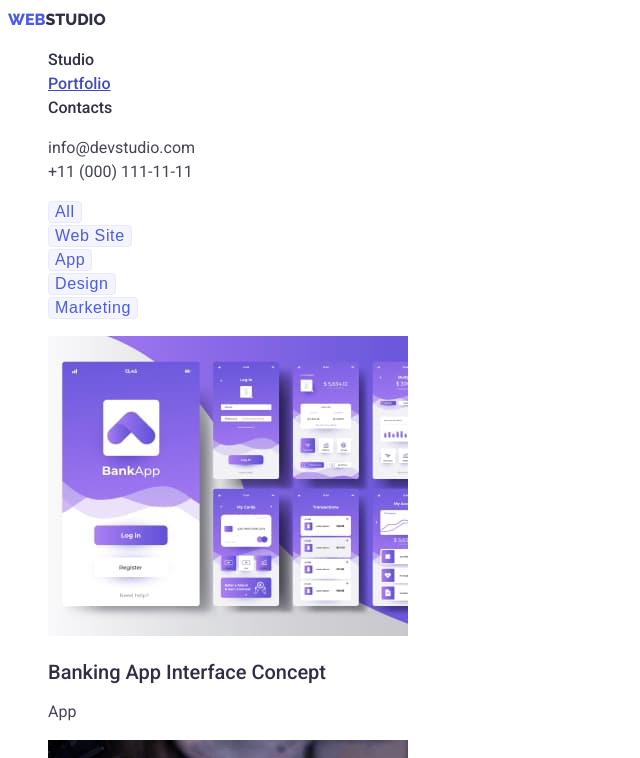
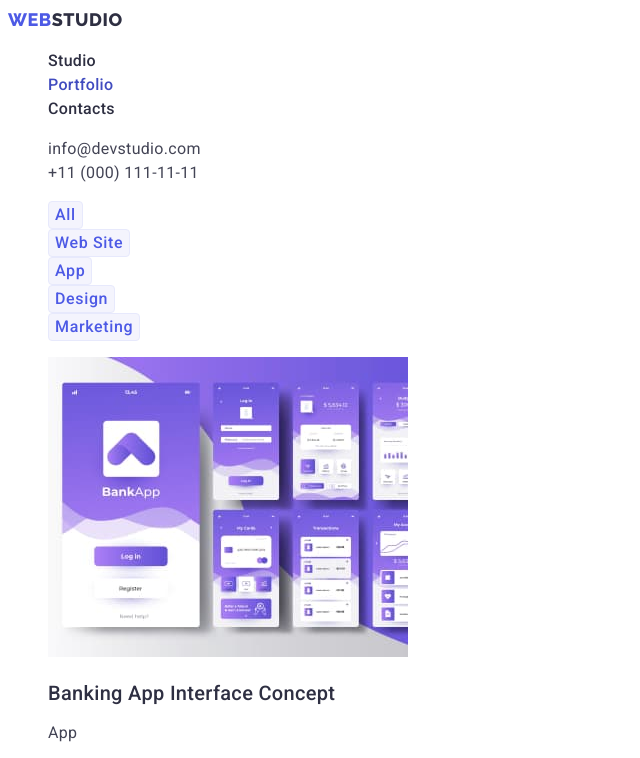
Before and after one commit to VioletaNaboy/goit-markup-hw-02, a plain HTML site: page portfolio.html in a window 1280 px wide. Shown: the top 758 px of the page, without its empty margins (0-640 px from the left). Drawn offline with Linux system fonts and the light colour scheme.

Commit message:
finished hw-02

```diff
--- a/css/styles.css
+++ b/css/styles.css
@@ -1,20 +1,10 @@
 body {
   font-family: Roboto, sans-serif;
+  font-style: normal;
   font-size: 16px;
   line-height: 1.5;
+  letter-spacing: 0.02em;
   color: var(--text-color);
-}
-a {
-  text-decoration: none;
-  color: inherit;
-  font-style: normal;
-}
-button {
-  cursor: pointer;
-}
-
-.list {
-  list-style: none;
 }
 :root {
   --text-color: #434455;
@@ -24,12 +14,32 @@ button {
   --pressed-state-color: #404bbf;
   --borders-color: #e7e9fc;
 }
+.link {
+  text-decoration: none;
+  color: inherit;
+}
+.button {
+  cursor: pointer;
+  border: none;
+  font-family: Roboto, sans-serif;
+  font-style: normal;
+  font-weight: 500;
+  font-size: 16px;
+  line-height: 1.5;
+  letter-spacing: 0.04em;
+}
+.list {
+  list-style: none;
+}
 
 /* Logo styles */
 .logo {
   font-family: Raleway;
+  text-transform: uppercase;
   font-weight: 800;
-  text-transform: uppercase;
+  font-size: 18px;
+  line-height: 1.33;
+  letter-spacing: 0.03em;
   color: var(--prymary-brand-color);
 }
 .dark-logo {
@@ -49,7 +59,9 @@ button {
 }
 .menu-item.activity {
   color: var(--pressed-state-color);
-  text-decoration: underline;
+}
+.contacts-item {
+  font-style: normal;
 }
 .contacts-item:hover,
 .contacts-item:focus,
@@ -72,10 +84,7 @@ button {
   color: #ffffff;
 }
 .hero-button {
-  font-weight: 500;
-  font-size: 16px;
   align-items: center;
-  letter-spacing: 0.04em;
   color: #ffffff;
   background-color: var(--prymary-brand-color);
 }
@@ -105,9 +114,6 @@ button {
   background: var(--light-logo-color);
   border: 1px solid #e7e9fc;
   border-radius: 4px;
-  font-size: 16px;
-  font-weight: 500;
-  letter-spacing: 0.04em;
   color: var(--prymary-brand-color);
 }
 
--- a/portfolio.html
+++ b/portfolio.html
@@ -17,28 +17,30 @@
     <!-- Header section -->
     <header class="page-header">
       <nav class="page-nav">
-        <a class="logo" href="./index.html"
+        <a class="logo link" href="./index.html"
           >Web<span class="dark-logo">Studio</span></a
         >
         <ul class="list menu">
           <li class="menu-item">
-            <a href="./index.html">Studio</a>
+            <a class="link" href="./index.html">Studio</a>
           </li>
           <li class="menu-item activity">
-            <a href="./portfolio.html">Portfolio</a>
+            <a class="link" href="./portfolio.html">Portfolio</a>
           </li>
           <li class="menu-item">
-            <a href="">Contacts</a>
+            <a class="link" href="">Contacts</a>
           </li>
         </ul>
       </nav>
       <address>
         <ul class="list contacts">
           <li class="contacts-item">
-            <a href="mailto:info@devstudio.com">info@devstudio.com</a>
+            <a class="link" href="mailto:info@devstudio.com"
+              >info@devstudio.com</a
+            >
           </li>
           <li class="contacts-item">
-            <a href="tel:+110001111111">+11 (000) 111-11-11</a>
+            <a class="link" href="tel:+110001111111">+11 (000) 111-11-11</a>
           </li>
         </ul>
       </address>
@@ -49,23 +51,26 @@
         <h1 hidden>Portfolio</h1>
         <ul class="list button">
           <li>
-            <button class="button-filter" type="button">All</button>
+            <button class="button-filter button" type="button">All</button>
           </li>
           <li>
-            <button class="button-filter" type="button">Web Site</button>
+            <button class="button-filter button" type="button">Web Site</button>
           </li>
           <li>
-            <button class="button-filter" type="button">App</button>
+            <button class="button-filter button" type="button">App</button>
           </li>
           <li>
-            <button class="button-filter" type="button">Design</button>
+            <button class="button-filter button" type="button">Design</button>
           </li>
           <li>
-            <button class="button-filter" type="button">Marketing</button>
+            <button class="button-filter button" type="button">
+              Marketing
+            </button>
           </li>
         </ul>
         <ul class="list">
           <li class="list-item">
+            <a class="link" href="">
               <img
                 src="./images/portfolio/bank.jpg"
                 alt="Banking app"
@@ -74,8 +79,10 @@
               />
               <h2 class="item-title">Banking App Interface Concept</h2>
               <p>App</p>
+            </a>
           </li>
           <li class="list-item">
+            <a class="link" href="">
               <img
                 src="./images/portfolio/payment.jpg"
                 alt="Cashless payment process"
@@ -84,8 +91,10 @@
               />
               <h2 class="item-title">Cashless Payment</h2>
               <p>Marketing</p>
+            </a>
           </li>
           <li class="list-item">
+            <a class="link" href="">
               <img
                 src="./images/portfolio/meditation.jpg"
                 alt="Meditation app"
@@ -94,8 +103,10 @@
               />
               <h2 class="item-title">Meditation App</h2>
               <p>App</p>
+            </a>
           </li>
           <li class="list-item">
+            <a class="link" href="">
               <img
                 src="./images/portfolio/taxi.jpg"
                 alt="Man driving a car"
@@ -104,8 +115,10 @@
               />
               <h2 class="item-title">Taxi Service</h2>
               <p>Marketing</p>
+            </a>
           </li>
           <li class="list-item">
+            <a class="link" href="">
               <img
                 src="./images/portfolio/illustration.jpg"
                 alt="Phone screen with illustrations"
@@ -114,8 +127,10 @@
               />
               <h2 class="item-title">Screen Illustrations</h2>
               <p>Design</p>
+            </a>
           </li>
           <li class="list-item">
+            <a class="link" href="">
               <img
                 src="./images/portfolio/courses.jpg"
                 alt="Student girl"
@@ -124,8 +139,10 @@
               />
               <h2 class="item-title">Online Courses</h2>
               <p>Marketing</p>
+            </a>
           </li>
           <li class="list-item">
+            <a class="link" href="">
               <img
                 src="./images/portfolio/inst.jpg"
                 alt="Instagram stories"
@@ -134,8 +151,10 @@
               />
               <h2 class="item-title">Instagram Stories Concept</h2>
               <p>Design</p>
+            </a>
           </li>
           <li class="list-item">
+            <a class="link" href="">
               <img
                 src="./images/portfolio/organic.jpg"
                 alt="Girl carrying a bag of fruit"
@@ -144,8 +163,10 @@
               />
               <h2 class="item-title">Organic Food</h2>
               <p>Web Site</p>
+            </a>
           </li>
           <li class="list-item">
+            <a class="link" href="">
               <img
                 src="./images/portfolio/coffee.jpg"
                 alt="Barista preparing coffee"
@@ -154,6 +175,7 @@
               />
               <h2 class="item-title">Fresh Coffee</h2>
               <p>Web Site</p>
+            </a>
           </li>
         </ul>
       </section>
```
Also changed, not shown: index.html (+10 -8 lines). Lines whose indentation alone changed are shown as unchanged.
